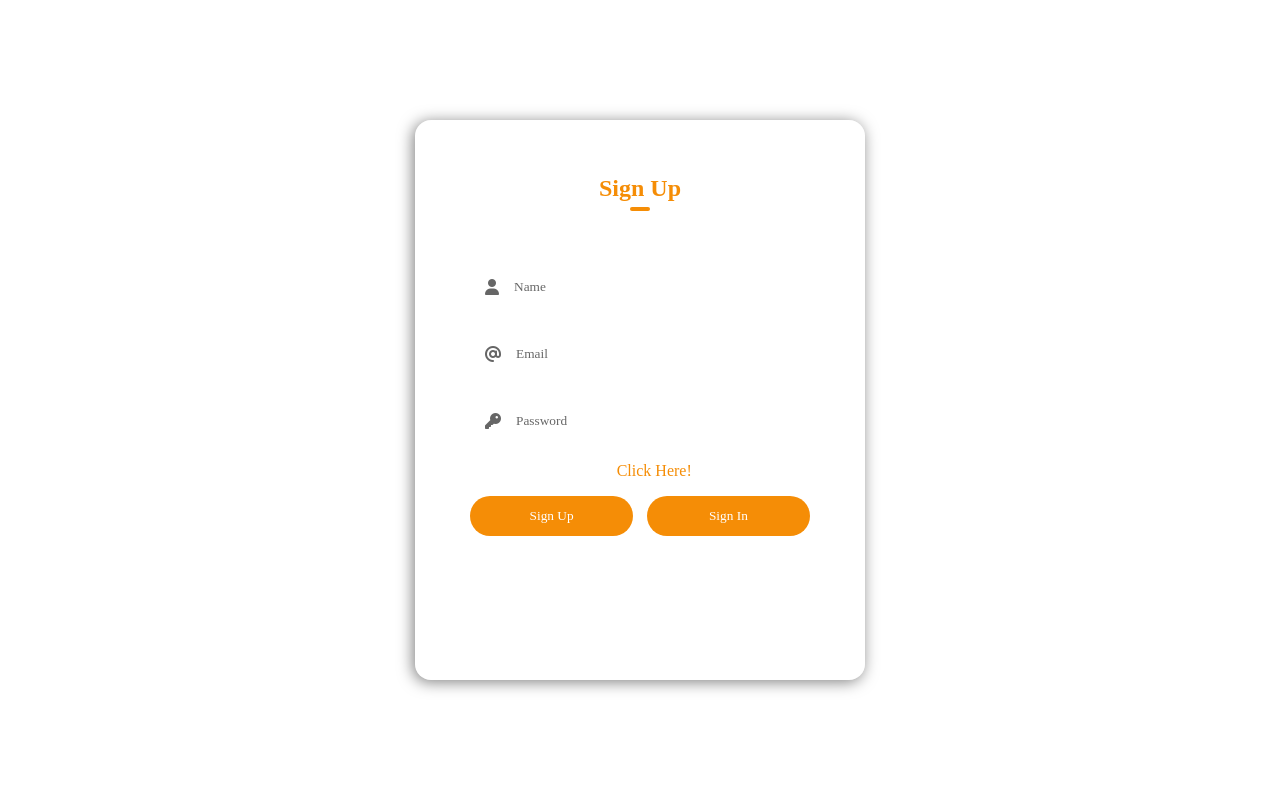
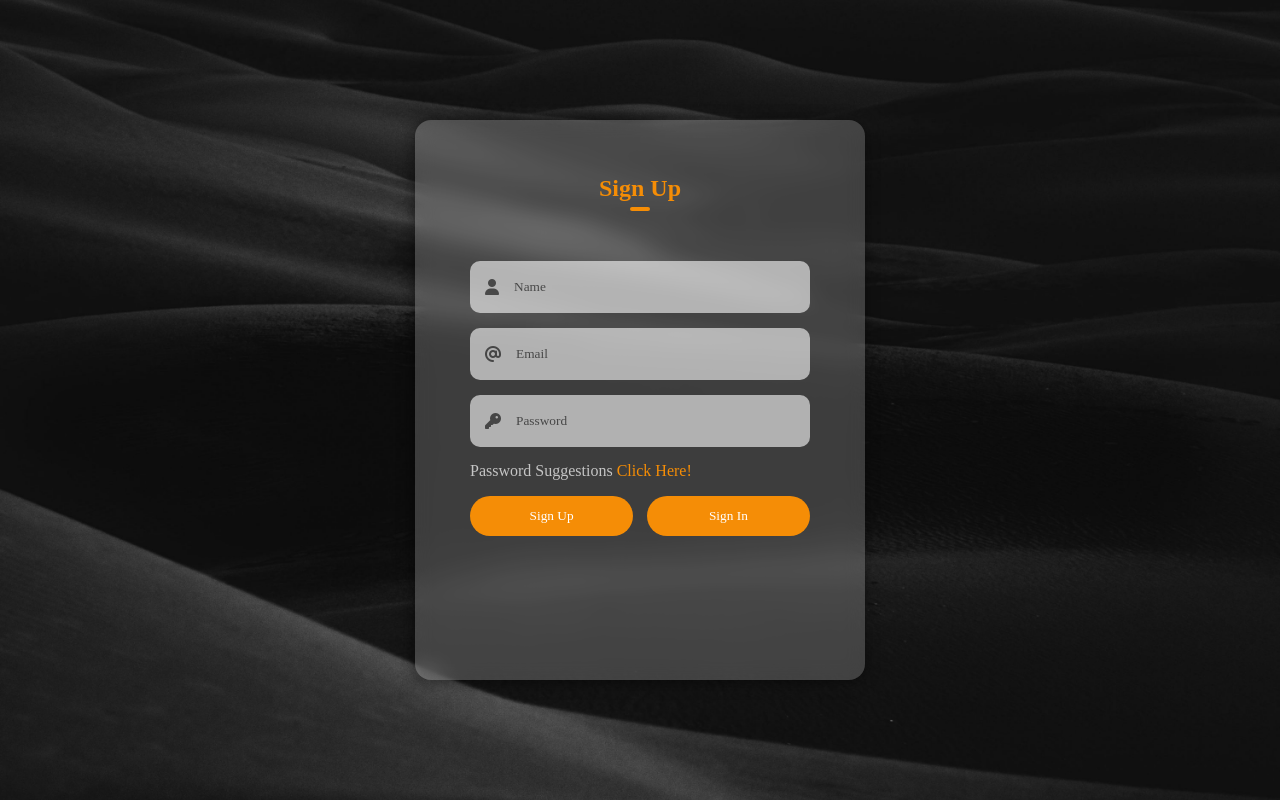
Before and after one commit to rj9884/registration-form, a plain HTML site: page index.html in a window 1280 px wide. Drawn offline with Linux system fonts and the light colour scheme.

Commit message:
update README.md

```diff
--- a/login.css
+++ b/login.css
@@ -8,7 +8,7 @@
 .container {
     width: 100%;
     height: 100vh;
-    background: url(background_img.jpeg);
+    background: url(/images/background_img.jpeg);
     background-position: center;
     background-size: cover;
     display: flex;
```
Also changed, not shown: 1 other file.
